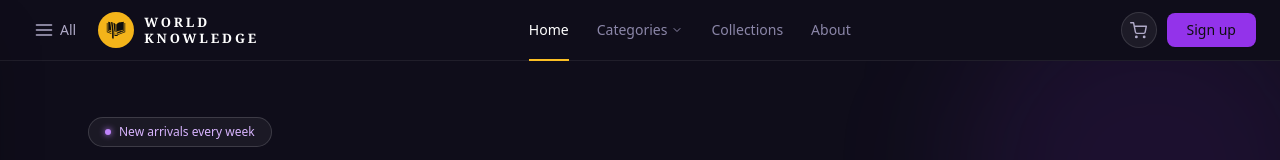
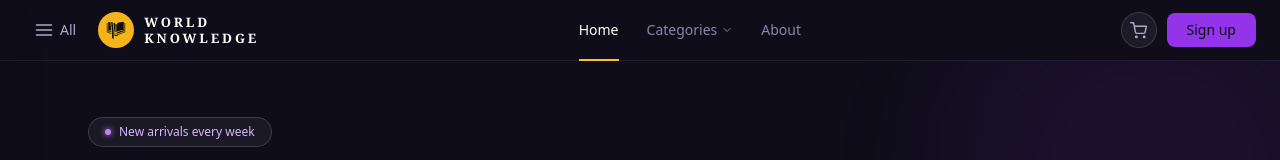
Before and after one commit to rajan7211/My-Book-Marketplace, a React (Vite) app: page / in a window 1280 px wide. Shown: the top 160 px of the page. Built offline with nearby package versions, Linux system fonts and the light colour scheme; no server answers.

Commit message:
navbar update

```diff
--- a/src/components/books/BookCard.tsx
+++ b/src/components/books/BookCard.tsx
@@ -11,10 +11,7 @@ interface BookCardProps {
   compact?: boolean;
 }
 
-/**
- * Quick "Add to cart" picks the cheapest in-stock listing (best offer).
- * Full seller comparison happens on the Book Details page.
- */
+
 export function BookCard({ book, compact = false }: BookCardProps) {
   const navigate = useNavigate();
   const addItem = useCartStore((s) => s.addItem);
--- a/src/components/layout/Navbar.tsx
+++ b/src/components/layout/Navbar.tsx
@@ -8,10 +8,10 @@ import { useAuthStore } from "@/store/auth.store";
 import { useCartStore } from "@/store/cart.store";
 import { toast } from "react-toastify";
 
+
 const NAV_LINKS = [
   { label: "Home", to: "/" },
   { label: "Categories", to: "/books", icon: true },
-  { label: "Collections", to: "/books" },
   { label: "About", to: "/about" },
 ];
 
```
